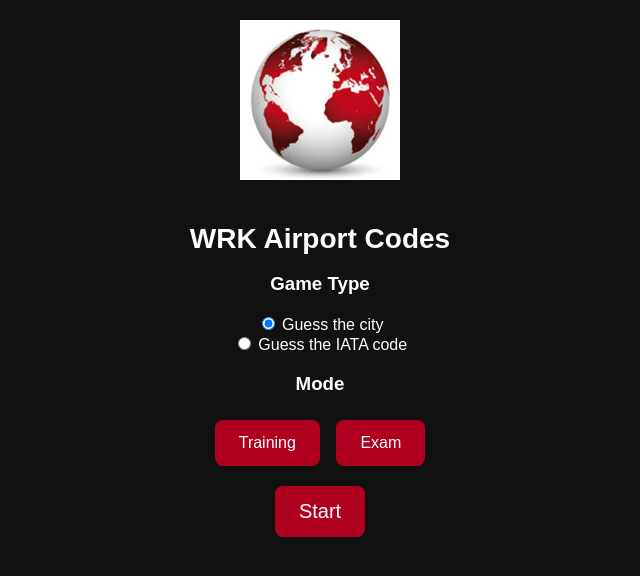
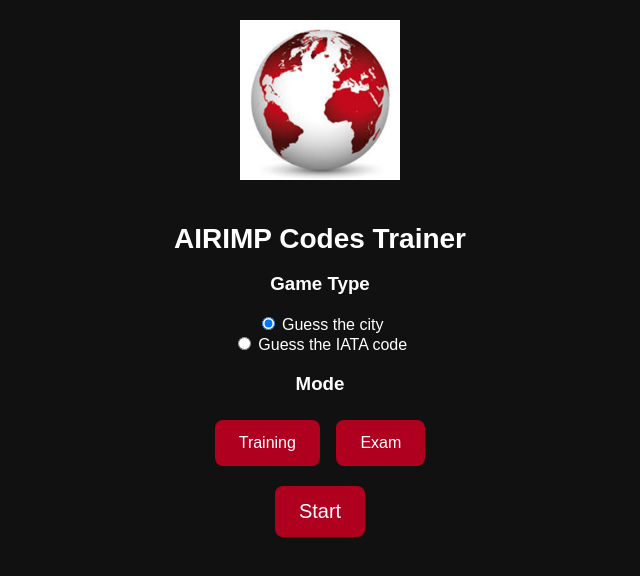
Before and after one commit to WRK-worldknowledge/AIRIMP, a plain HTML site: page index.html in a window 1280 px wide. Shown: the whole page, without its empty margins (320-960 px from the left). Drawn offline with Linux system fonts and the light colour scheme.

Commit message:
Update index.html

```diff
--- a/index.html
+++ b/index.html
@@ -13,7 +13,7 @@
 <body>
 <div id="start">
   <img src="logo.png" class="logo">
-  <h1>WRK Airport Codes</h1>
+  <h1><h1>AIRIMP Codes Trainer</h1>
   <h3>Game Type</h3>
   <label><input type="radio" name="gameType" checked onclick="setGameType('code-to-city')"> Guess the city</label><br>
   <label><input type="radio" name="gameType" onclick="setGameType('city-to-code')"> Guess the IATA code</label>
```
